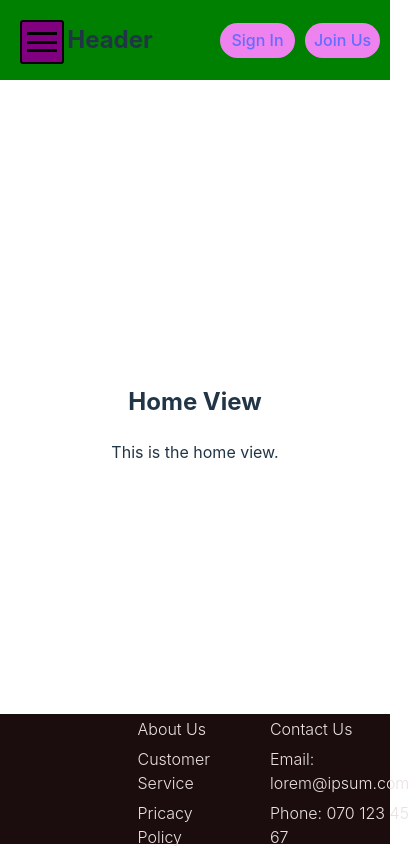
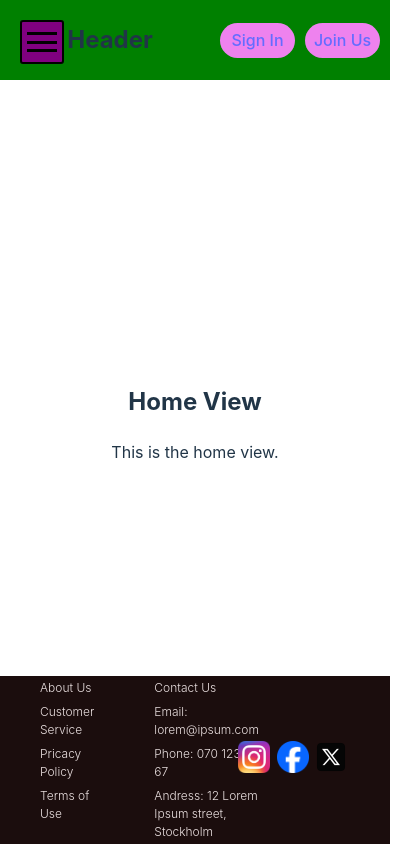
Before and after one commit to InternetKungen/Coffee_Shop, a React (Vite) app: page /#/ in a window 390 px wide. Shown: the top 847 px of the page, 419 px wide, since content can reach past the window. Built offline with nearby package versions, Linux system fonts and the light colour scheme; no server answers.

Commit message:
Some footer changes - made it temp smaller, removed root padding from App.css

```diff
--- a/src/App.css
+++ b/src/App.css
@@ -1,7 +1,6 @@
 #root {
     max-width: 1280px;
     margin: 0 auto;
-    padding: 2rem;
     text-align: center;
 }
 
--- a/src/components/Footer/Footer.module.css
+++ b/src/components/Footer/Footer.module.css
@@ -10,7 +10,7 @@ footer {
     display: flex;
     flex-direction: row;
     align-items: center;
-    height: 130px;
+    height: fit-content;
     z-index: -1;
 }
 
@@ -51,21 +51,27 @@ footer {
     padding-bottom: 3px;
     padding-left: 10px;
     padding-right: 10px;
+    font-size: 14px;
 }
 
 footer img {
-    width: 4rem;
+    width: 3rem;
     padding: 1rem;
     /* margin: 3rem 0 0 2rem; */
 }
 
 @media screen and (max-width: 550px) {
     footer {
-        flex-direction: column;
+        flex-direction: row;
         text-align: center;
     }
 
+    .footer-text > p {
+        font-size: 12px;
+    }
+
     footer img {
-        width: 3rem;
+        width: 2rem;
+        padding: 0.2rem;
     }
 }
```
